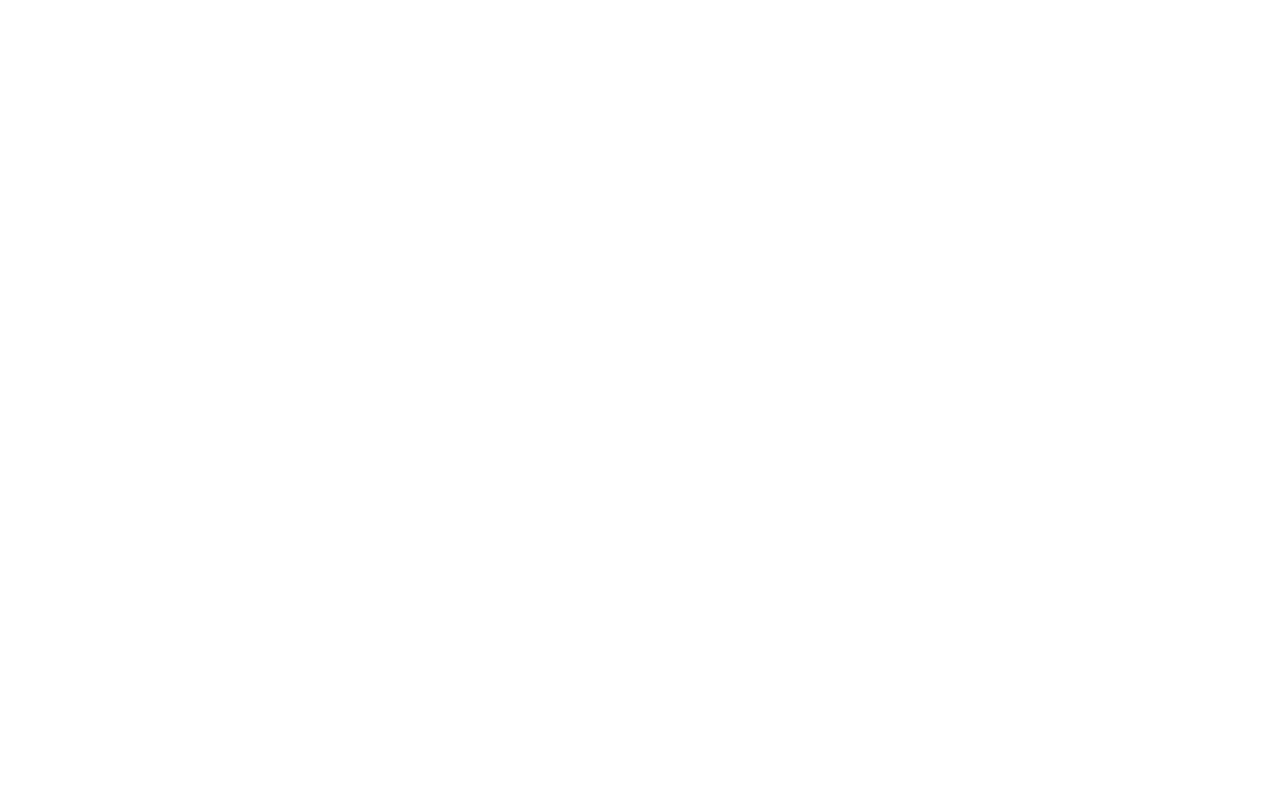
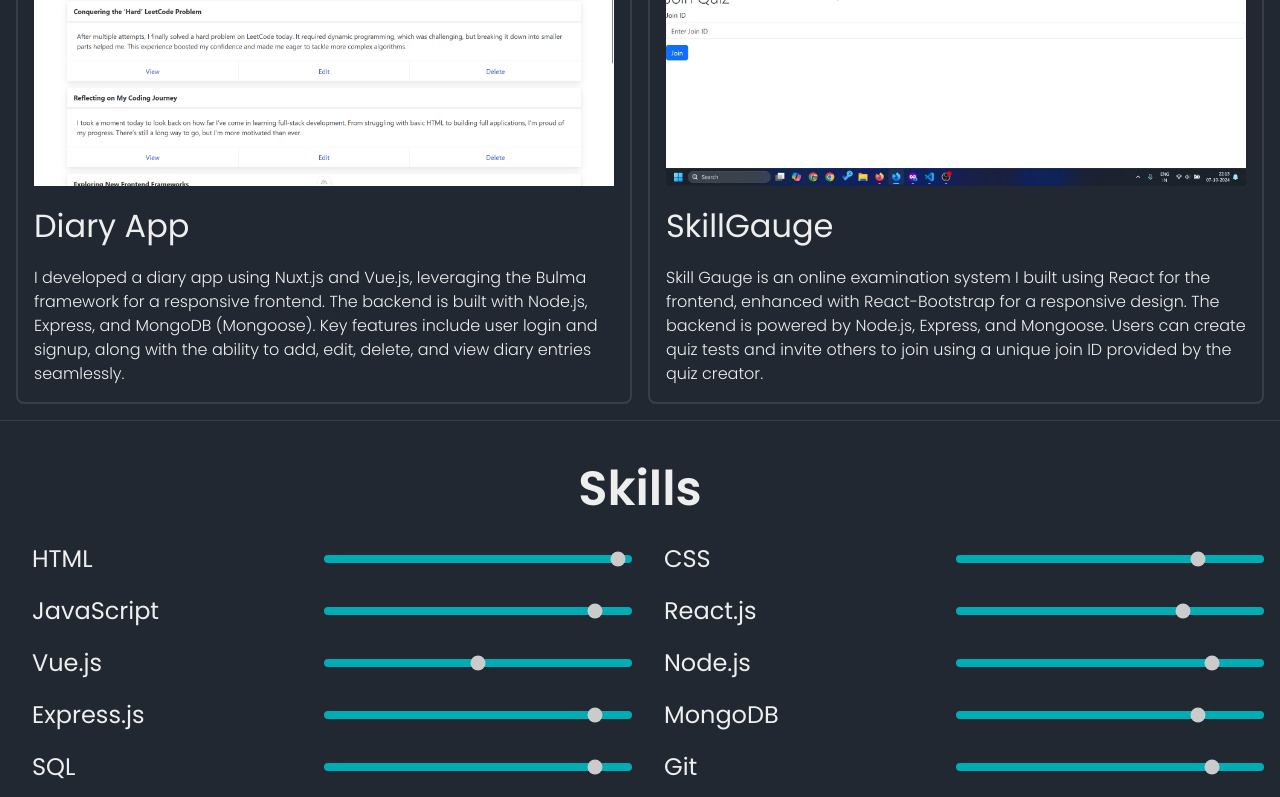
Before and after one commit to pkkrsingh877/Portfolio, a React (Vite) app: page / in a window 1280 px wide. Shown: the part 2000-2797 px from the top of the page. Before the commit the page ends 1786 px from the top, so only its background shows below. Built offline with nearby package versions, Linux system fonts and the light colour scheme.

Commit message:
Contact Section Done

```diff
--- a/src/components/Main.jsx
+++ b/src/components/Main.jsx
@@ -1,15 +1,20 @@
 import Hero from "./sections/Hero";
 import Projects from "./sections/Projects";
 import Skills from "./sections/Skills";
-import ContactMe from "./sections/ContactMe";
+import Contact from "./sections/Contact";
 
 const Main = () => {
     return (
         <main>
+            <hr className="w-full border-1 border-solid border-secondary" />
             <Hero />
+            <hr className="w-full border-1 border-solid border-secondary" />
             <Projects />
+            <hr className="w-full border-1 border-solid border-secondary" />
             <Skills />
-            <ContactMe />
+            <hr className="w-full border-1 border-solid border-secondary" />
+            <Contact />
+            <hr className="w-full border-1 border-solid border-secondary" />
         </main>
     );
 }
--- /dev/null
+++ b/src/components/sections/Contact.jsx
@@ -0,0 +1,16 @@
+const Contact = () => {
+    return (
+        <section className="flex flex-col p-4" id="contact">
+            <h1 className="font-semibold text-larger text-center p-4">Contact</h1>
+            <form className="grid grid-cols-1 gap-4 place-items-center" action="mailto:prabhatdie@gmail.com" method="post" enctype="text/plain">
+                <input type="text" className="font-normal text-medium p-4 rounded-xl" id="name" name="name" placeholder="Your Name" required />
+                <input type="email" className="font-normal text-medium p-4 rounded-xl" id="email" name="email" placeholder="Your Email" required />
+                <input type="text" className="font-normal text-medium p-4 rounded-xl" id="subject" name="subject" placeholder="Subject" required />
+                <textarea className="font-normal text-medium p-4 rounded-xl" id="message" name="message" rows="5" placeholder="Your Message" required></textarea>
+                <button type="submit" className="bg-accent inline w-24 text-center rounded-xl">Send Message</button>
+            </form>
+        </section>
+    );
+}
+
+export default Contact;
--- a/src/components/sections/Hero.jsx
+++ b/src/components/sections/Hero.jsx
@@ -2,8 +2,8 @@ const Hero = () => {
     return (
         <section className="flex flex-row p-4">
             <div className="p-12">
-                <h1 className="text-extraLarge font-extrabold">Hi, I'm Prabhat Kumar!</h1>
-                <h2 className="text-medium font-light p-2">A Passionate Web Developer</h2>
+                <h1 className="text-largest font-extrabold">Hi, I'm Prabhat Kumar!</h1>
+                <h2 className="text-large font-light p-2">A Passionate Web Developer</h2>
                 <p className="text-small font-normal">I specialize in creating beautiful and functional websites using the latest technologies. With a focus on user experience and responsive design, I strive to deliver seamless digital experiences that exceed expectations. Let's build something amazing together!</p>
             </div>
             <div className="">
--- a/src/components/sections/Projects.jsx
+++ b/src/components/sections/Projects.jsx
@@ -1,8 +1,8 @@
 const Projects = () => {
     return (
         <section className="flex flex-col p-4" id="projects">
-            <h1 className="font-bold text-large text-center">Projects</h1>
-            <div className="grid grid-cols-3 gap-4">
+            <h1 className="font-semibold text-larger text-center p-4">Projects</h1>
+            <div className="grid grid-cols-2 gap-4">
                 <div className="w-full border-2 border-solid border-secondary rounded-lg">
                     <img src="./images/projects/Mernstackblogs.png" alt="Mernstackblogs Image" className=" p-4" />
                     <h3 className="text-large font-normal px-4">Mernstackblogs</h3>
--- a/src/components/sections/Skills.jsx
+++ b/src/components/sections/Skills.jsx
@@ -1,6 +1,82 @@
 const Skills = () => {
     return (
-        <div>Skills</div>
+        <section className="flex flex-col p-4" id="skills">
+            <h1 className="font-semibold text-larger text-center p-4">Skills</h1>
+            <div className="grid grid-cols-2 gap-4">
+                <div className="flex flex-row justify-between items-center w-full">
+                    <h3 className="text-medium font-normal px-4">HTML</h3>
+                    <input id="disabled-range" type="range" value="98" class="w-[50%] h-2 bg-accent rounded-lg appearance-none cursor-pointer" disabled />
+                </div>
+                <div className="flex flex-row justify-between items-center w-full">
+                    <h3 className="text-medium font-normal px-4">CSS</h3>
+                    <input id="disabled-range" type="range" value="80" class="w-[50%] h-2 bg-accent rounded-lg appearance-none cursor-pointer" disabled />
+                </div>
+                <div className="flex flex-row justify-between items-center w-full">
+                    <h3 className="text-medium font-normal px-4">JavaScript</h3>
+                    <input id="disabled-range" type="range" value="90" class="w-[50%] h-2 bg-accent rounded-lg appearance-none cursor-pointer" disabled />
+                </div>
+                <div className="flex flex-row justify-between items-center w-full">
+                    <h3 className="text-medium font-normal px-4">React.js</h3>
+                    <input id="disabled-range" type="range" value="75" class="w-[50%] h-2 bg-accent rounded-lg appearance-none cursor-pointer" disabled />
+                </div>
+                <div className="flex flex-row justify-between items-center w-full">
+                    <h3 className="text-medium font-normal px-4">Vue.js</h3>
+                    <input id="disabled-range" type="range" value="50" class="w-[50%] h-2 bg-accent rounded-lg appearance-none cursor-pointer" disabled />
+                </div>
+                <div className="flex flex-row justify-between items-center w-full">
+                    <h3 className="text-medium font-normal px-4">Node.js</h3>
+                    <input id="disabled-range" type="range" value="85" class="w-[50%] h-2 bg-accent rounded-lg appearance-none cursor-pointer" disabled />
+                </div>
+                <div className="flex flex-row justify-between items-center w-full">
+                    <h3 className="text-medium font-normal px-4">Express.js</h3>
+                    <input id="disabled-range" type="range" value="90" class="w-[50%] h-2 bg-accent rounded-lg appearance-none cursor-pointer" disabled />
+                </div>
+                <div className="flex flex-row justify-between items-center w-full">
+                    <h3 className="text-medium font-normal px-4">MongoDB</h3>
+                    <input id="disabled-range" type="range" value="80" class="w-[50%] h-2 bg-accent rounded-lg appearance-none cursor-pointer" disabled />
+                </div>
+                <div className="flex flex-row justify-between items-center w-full">
+                    <h3 className="text-medium font-normal px-4">SQL</h3>
+                    <input id="disabled-range" type="range" value="90" class="w-[50%] h-2 bg-accent rounded-lg appearance-none cursor-pointer" disabled />
+                </div>
+                <div className="flex flex-row justify-between items-center w-full">
+                    <h3 className="text-medium font-normal px-4">Git</h3>
+                    <input id="disabled-range" type="range" value="85" class="w-[50%] h-2 bg-accent rounded-lg appearance-none cursor-pointer" disabled />
+                </div>
+                <div className="flex flex-row justify-between items-center w-full">
+                    <h3 className="text-medium font-normal px-4">GitHub</h3>
+                    <input id="disabled-range" type="range" value="80" class="w-[50%] h-2 bg-accent rounded-lg appearance-none cursor-pointer" disabled />
+                </div>
+                <div className="flex flex-row justify-between items-center w-full">
+                    <h3 className="text-medium font-normal px-4">Bulma</h3>
+                    <input id="disabled-range" type="range" value="90" class="w-[50%] h-2 bg-accent rounded-lg appearance-none cursor-pointer" disabled />
+                </div>
+                <div className="flex flex-row justify-between items-center w-full">
+                    <h3 className="text-medium font-normal px-4">Material UI</h3>
+                    <input id="disabled-range" type="range" value="70" class="w-[50%] h-2 bg-accent rounded-lg appearance-none cursor-pointer" disabled />
+                </div>
+                <div className="flex flex-row justify-between items-center w-full">
+                    <h3 className="text-medium font-normal px-4">Bootstrap</h3>
+                    <input id="disabled-range" type="range" value="90" class="w-[50%] h-2 bg-accent rounded-lg appearance-none cursor-pointer" disabled />
+                </div>
+                <div className="flex flex-row justify-between items-center w-full">
+                    <h3 className="text-medium font-normal px-4">Next.js</h3>
+                    <input id="disabled-range" type="range" value="80" class="w-[50%] h-2 bg-accent rounded-lg appearance-none cursor-pointer" disabled />
+                </div>
+                <div className="flex flex-row justify-between items-center w-full">
+                    <h3 className="text-medium font-normal px-4">Nuxt.js</h3>
+                    <input id="disabled-range" type="range" value="50" class="w-[50%] h-2 bg-accent rounded-lg appearance-none cursor-pointer" disabled />
+                </div>
+                <div className="flex flex-row justify-between items-center w-full">
+                    <h3 className="text-medium font-normal px-4">Python</h3>
+                    <input id="disabled-range" type="range" value="75" class="w-[50%] h-2 bg-accent rounded-lg appearance-none cursor-pointer" disabled />
+                </div>
+                <div className="flex flex-row justify-between items-center w-full">
+                    <h3 className="text-medium font-normal px-4">Flask</h3>
+                    <input id="disabled-range" type="range" value="75" class="w-[50%] h-2 bg-accent rounded-lg appearance-none cursor-pointer" disabled />
+                </div>
+            </div>
+        </section>
     );
 }
 
--- a/src/output.css
+++ b/src/output.css
@@ -554,6 +554,10 @@ video {
   display: none;
 }
 
+.inline {
+  display: inline;
+}
+
 .flex {
   display: flex;
 }
@@ -562,8 +566,20 @@ video {
   display: grid;
 }
 
+.h-2 {
+  height: 0.5rem;
+}
+
+.w-24 {
+  width: 6rem;
+}
+
 .w-\[100\%\] {
   width: 100%;
+}
+
+.w-\[50\%\] {
+  width: 50%;
 }
 
 .w-\[5rem\] {
@@ -574,8 +590,22 @@ video {
   width: 100%;
 }
 
-.grid-cols-3 {
-  grid-template-columns: repeat(3, minmax(0, 1fr));
+.cursor-pointer {
+  cursor: pointer;
+}
+
+.appearance-none {
+  -webkit-appearance: none;
+     -moz-appearance: none;
+          appearance: none;
+}
+
+.grid-cols-1 {
+  grid-template-columns: repeat(1, minmax(0, 1fr));
+}
+
+.grid-cols-2 {
+  grid-template-columns: repeat(2, minmax(0, 1fr));
 }
 
 .flex-row {
@@ -584,6 +614,10 @@ video {
 
 .flex-col {
   flex-direction: column;
+}
+
+.place-items-center {
+  place-items: center;
 }
 
 .items-center {
@@ -602,28 +636,16 @@ video {
   gap: 1rem;
 }
 
-.gap-y-4 {
-  row-gap: 1rem;
-}
-
 .rounded-\[50\%\] {
   border-radius: 50%;
 }
 
-.rounded {
+.rounded-lg {
   border-radius: 0.5rem;
 }
 
-.rounded-md {
-  border-radius: 0.375rem;
-}
-
-.rounded-3xl {
-  border-radius: 1.5rem;
-}
-
-.rounded-lg {
-  border-radius: 0.5rem;
+.rounded-xl {
+  border-radius: 0.75rem;
 }
 
 .border-2 {
@@ -634,19 +656,24 @@ video {
   border-style: solid;
 }
 
-.border-accent {
-  --tw-border-opacity: 1;
-  border-color: rgb(0 173 181 / var(--tw-border-opacity));
-}
-
 .border-secondary {
   --tw-border-opacity: 1;
   border-color: rgb(57 62 70 / var(--tw-border-opacity));
 }
 
+.bg-accent {
+  --tw-bg-opacity: 1;
+  background-color: rgb(0 173 181 / var(--tw-bg-opacity));
+}
+
 .bg-primary {
   --tw-bg-opacity: 1;
   background-color: rgb(34 40 49 / var(--tw-bg-opacity));
+}
+
+.bg-secondary {
+  --tw-bg-opacity: 1;
+  background-color: rgb(57 62 70 / var(--tw-bg-opacity));
 }
 
 .p-12 {
@@ -670,10 +697,6 @@ video {
   padding-right: 1rem;
 }
 
-.pb-4 {
-  padding-bottom: 1rem;
-}
-
 .text-center {
   text-align: center;
 }
@@ -682,12 +705,16 @@ video {
   font-family: Poppins, sans-serif;
 }
 
-.text-extraLarge {
-  font-size: 4rem;
+.text-large {
+  font-size: 2rem;
 }
 
-.text-large {
-  font-size: 2rem;
+.text-larger {
+  font-size: 3rem;
+}
+
+.text-largest {
+  font-size: 4rem;
 }
 
 .text-medium {
@@ -696,10 +723,6 @@ video {
 
 .text-small {
   font-size: 1rem;
-}
-
-.font-bold {
-  font-weight: 700;
 }
 
 .font-extrabold {
@@ -712,6 +735,10 @@ video {
 
 .font-normal {
   font-weight: 400;
+}
+
+.font-semibold {
+  font-weight: 600;
 }
 
 .text-light {
--- a/tailwind.config.js
+++ b/tailwind.config.js
@@ -13,7 +13,8 @@ export default {
         small: '1rem',  // from your CSS variable
         medium: '1.5rem',     // from your CSS variable
         large: '2rem',   // from your CSS variable
-        extraLarge: '4rem'
+        larger: "3rem",
+        largest: '4rem'
       },
       spacing: {
         xs: '0.25rem', // from your CSS variable
```
Also changed, not shown: src/components/sections/ContactMe.jsx (deleted, +0 -7 lines).
